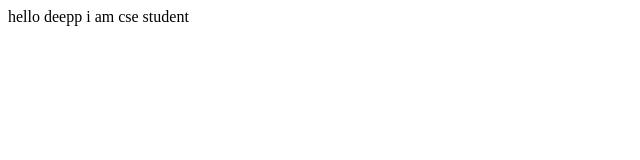
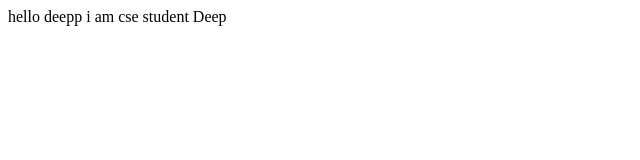
Before and after one commit to deepkhivasara21/project, a plain HTML site: page index.html in a window 1280 px wide. Shown: the full height of the page, 0-640 px from the left. Drawn offline with Linux system fonts and the light colour scheme.

Commit message:
Update index.html

```diff
--- a/index.html
+++ b/index.html
@@ -8,5 +8,6 @@
 <body>
     hello deepp
     i am cse student
+    Deep
 </body>
 </html>
```
